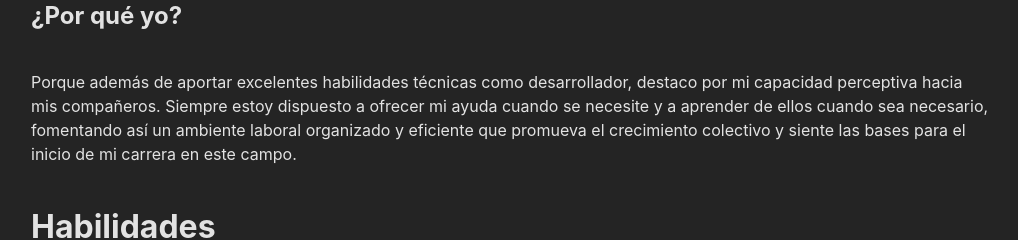
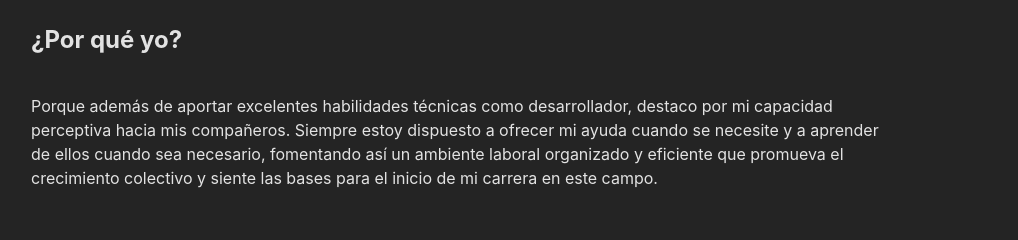
Before and after one commit to DielanZH/portfolio, a React (Vite) app: page / in a window 1280 px wide. Shown: the part 1017-1257 px from the top of the page, without its empty margins (113-1131 px from the left). Built offline with nearby package versions, Linux system fonts and the light colour scheme.

Commit message:
about CSS

```diff
--- a/src/components/about/about.jsx
+++ b/src/components/about/about.jsx
@@ -7,7 +7,7 @@ export default function About() {
                 Sobre mi
             </h1>
 
-            <p>
+            <p className={styles.about1}>
                 Una de mis mayores motivaciones en este mundo es aprender. Así empecé mis años de autodidacta con tutoriales y repositorios de GitHub, hasta que tuve la fortuna de conocer el bootcamp de soyHenry.
 
                 En esta etapa, además de desarrollar fuertemente mis habilidades como desarrollador, aprendí a trabajar en equipo de forma dinámica con metodologías ágiles, el manejo del flujo de GIT, estructura de datos, algoritmos y frameworks CSS.
@@ -17,7 +17,7 @@ export default function About() {
                 ¿Por qué yo?
             </h2>
 
-            <p>
+            <p className={styles.about2}>
                 Porque además de aportar excelentes habilidades técnicas como desarrollador, destaco por mi capacidad perceptiva hacia mis compañeros. Siempre estoy dispuesto a ofrecer mi ayuda cuando se necesite y a aprender de ellos cuando sea necesario, fomentando así un ambiente laboral organizado y eficiente que promueva el crecimiento colectivo y siente las bases para el inicio de mi carrera en este campo.
             </p>
 
--- a/src/components/about/about.module.css
+++ b/src/components/about/about.module.css
@@ -2,3 +2,12 @@
     display: grid;
     width: 60rem;
 }
+
+.about1 {
+    width: 53rem;
+}
+
+.about2 {
+    margin-bottom: 15rem;
+    width: 53rem;
+}
```
